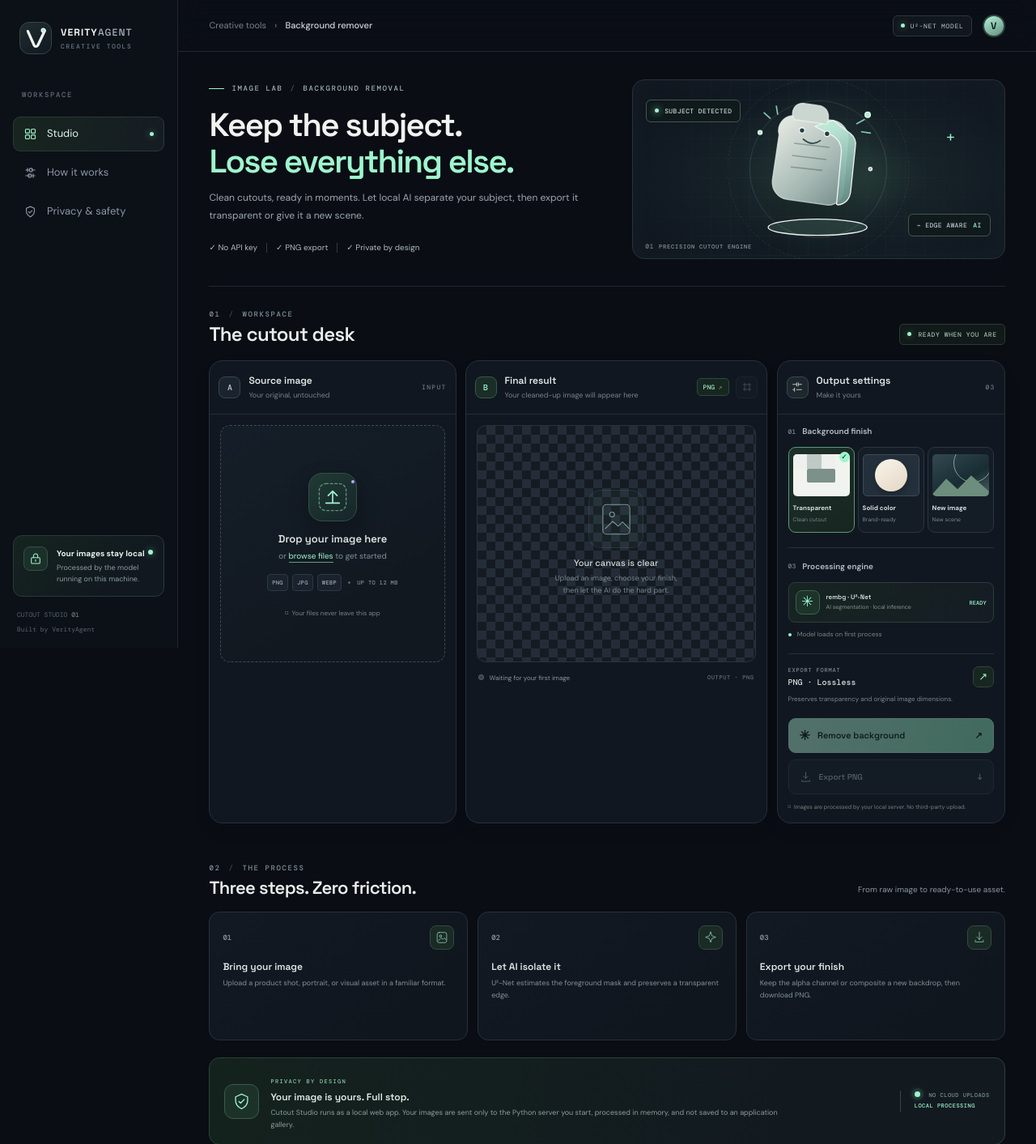
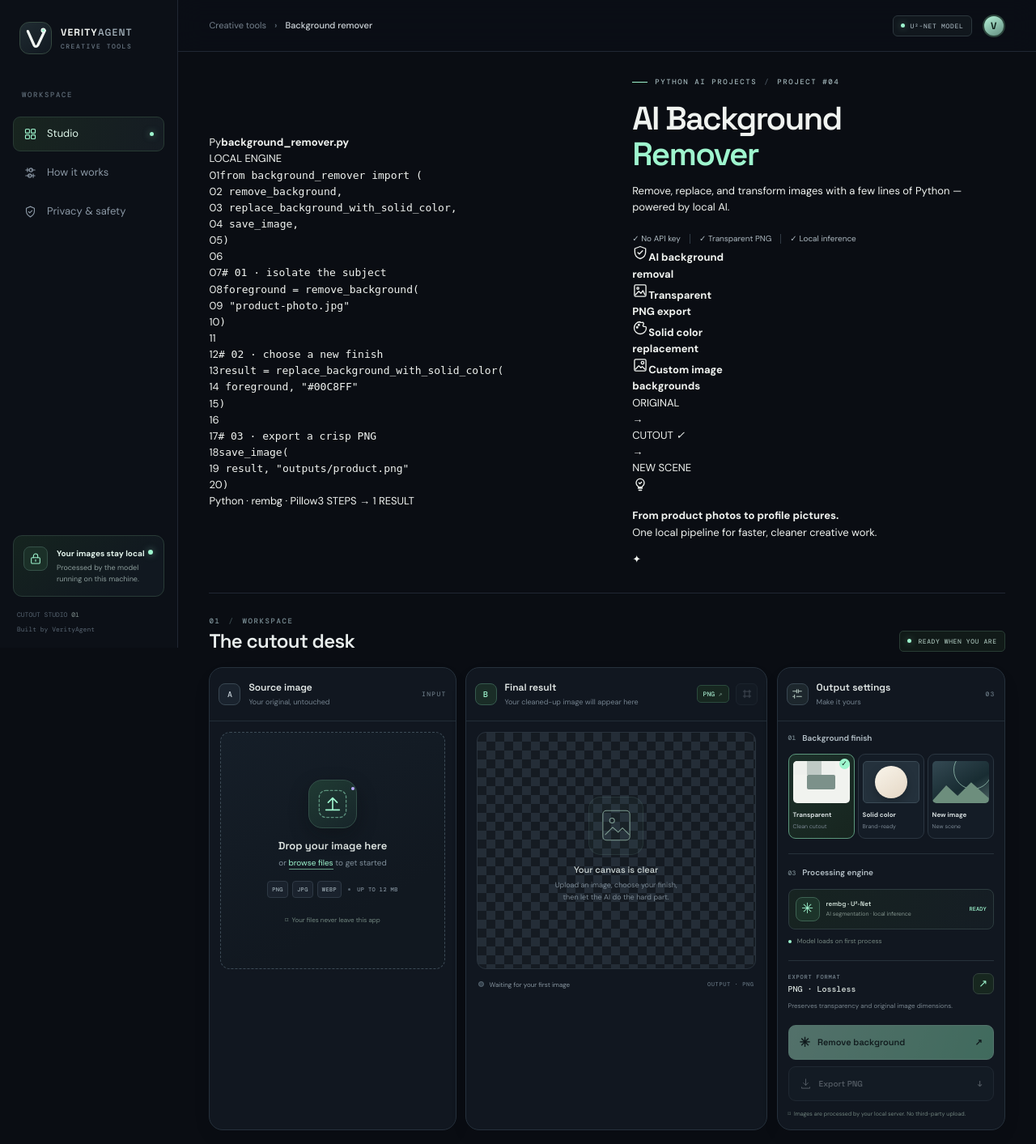
Before and after one commit to muhammadsaeed-ai/verityagent-ai-background-remover, a Flask app: page / in a window 1280 px wide. Shown: the top 1413 px of the page at 81% size. Run offline with Flask 3, Linux system fonts and the light colour scheme.

Commit message:
Redesign studio hero with animated neon developer showcase

```diff
--- a/templates/index.html
+++ b/templates/index.html
@@ -33,27 +33,61 @@
   <main class="main">
     <header class="topbar"><div class="breadcrumb"><span>Creative tools</span><b>›</b><strong>Background remover</strong></div><div class="top-actions"><span class="model-chip"><i></i> U²-NET MODEL</span><span class="avatar">V</span></div></header>
     <div class="page">
-      <section class="hero">
-        <div class="hero-copy">
-          <div class="eyebrow"><i></i> IMAGE LAB <span>/</span> BACKGROUND REMOVAL</div>
-          <h1>Keep the subject.<br><em>Lose everything else.</em></h1>
-          <p>Clean cutouts, ready in moments. Let local AI separate your subject, then export it transparent or give it a new scene.</p>
-          <div class="hero-proof"><span>✓ No API key</span><i></i><span>✓ PNG export</span><i></i><span>✓ Private by design</span></div>
-        </div>
-        <div class="hero-art" aria-label="Decorative illustration of a subject cutout" role="img">
-          <div class="art-grid"></div><div class="orbit orbit-a"></div><div class="orbit orbit-b"></div><div class="art-halo"></div>
-          <svg class="art-subject" viewBox="0 0 250 230" fill="none" aria-hidden="true">
-            <defs><linearGradient id="body" x1="45" y1="32" x2="194" y2="202" gradientUnits="userSpaceOnUse"><stop stop-color="#F6F5EF"/><stop offset=".54" stop-color="#A4B7B2"/><stop offset="1" stop-color="#506B69"/></linearGradient><linearGradient id="side" x1="151" y1="52" x2="202" y2="185" gradientUnits="userSpaceOnUse"><stop stop-color="#B9EAD8"/><stop offset="1" stop-color="#567B79"/></linearGradient></defs>
-            <ellipse cx="124" cy="203" rx="73" ry="12" fill="#9EF5CE" fill-opacity=".12"/>
-            <path d="M67 66c-4-15 8-29 23-28l57 7c13 2 23 14 22 28l-7 76c-1 13-12 23-25 21l-58-8c-14-2-23-14-22-28l10-68Z" fill="url(#body)" stroke="#EAF7F1" stroke-opacity=".65" stroke-width="1.5"/>
-            <path d="m147 45 26 20c5 4 8 11 7 17l-7 67c-1 12-8 20-19 21l-2-1 7-76c1-12-5-22-16-27l-23-12 27-9Z" fill="url(#side)" fill-opacity=".92"/>
-            <path d="M87 38c-1-11 6-19 17-18l21 3c10 1 16 9 15 19l-2 9-48-7-3-6Z" fill="#CBD6D0" stroke="#EAF7F1" stroke-opacity=".7"/>
-            <path d="m90 79 51 6m-54 12 49 6m-51 11 45 5" stroke="#344A4B" stroke-opacity=".38" stroke-width="2" stroke-linecap="round"/>
-            <circle cx="101" cy="60" r="4" fill="#273A3A"/><circle cx="138" cy="65" r="4" fill="#273A3A"/><path d="M103 73c8 7 17 8 25 2" stroke="#324D4B" stroke-width="2.2" stroke-linecap="round"/>
-            <path d="m54 42-9-8m20 2-2-12m119 26 11-6m-4 18 13 2" stroke="#9EF5CE" stroke-width="2" stroke-linecap="round" opacity=".8"/>
-            <circle cx="39" cy="63" r="3" fill="#9EF5CE"/><circle cx="198" cy="37" r="4" fill="#9EF5CE"/><circle cx="202" cy="117" r="2.5" fill="#B6A6FF"/>
-          </svg>
-          <div class="art-tag art-tag-top"><i></i> SUBJECT DETECTED</div><div class="art-tag art-tag-bottom">⌁ EDGE AWARE <b>AI</b></div><div class="art-mark">+</div><div class="art-caption">01 <span>PRECISION CUTOUT ENGINE</span></div>
+      <section class="hero showcase-hero" aria-labelledby="showcase-title">
+        <article class="code-window visual-in">
+          <div class="code-window-top">
+            <div class="window-lights" aria-hidden="true"><i></i><i></i><i></i></div>
+            <div class="code-file"><span class="python-mark">Py</span><strong>background_remover.py</strong></div>
+            <span class="code-status"><i></i> LOCAL ENGINE</span>
+          </div>
+          <div class="code-editor" aria-label="Illustrative Python usage example">
+            <div class="code-scan" aria-hidden="true"></div>
+            <div class="code-line"><span class="line-no">01</span><code><span class="syn-purple">from</span> background_remover <span class="syn-purple">import</span> (</code></div>
+            <div class="code-line"><span class="line-no">02</span><code>    remove_background,</code></div>
+            <div class="code-line"><span class="line-no">03</span><code>    replace_background_with_solid_color,</code></div>
+            <div class="code-line"><span class="line-no">04</span><code>    save_image,</code></div>
+            <div class="code-line"><span class="line-no">05</span><code>)</code></div>
+            <div class="code-line spacer-line"><span class="line-no">06</span><code></code></div>
+            <div class="code-line"><span class="line-no">07</span><code><span class="syn-comment"># 01 · isolate the subject</span></code></div>
+            <div class="code-line"><span class="line-no">08</span><code>foreground = <span class="syn-cyan">remove_background</span>(</code></div>
+            <div class="code-line"><span class="line-no">09</span><code>    <span class="syn-string">"product-photo.jpg"</span></code></div>
+            <div class="code-line"><span class="line-no">10</span><code>)</code></div>
+            <div class="code-line spacer-line"><span class="line-no">11</span><code></code></div>
+            <div class="code-line"><span class="line-no">12</span><code><span class="syn-comment"># 02 · choose a new finish</span></code></div>
+            <div class="code-line active-code"><span class="line-no">13</span><code>result = <span class="syn-cyan">replace_background_with_solid_color</span>(</code></div>
+            <div class="code-line active-code"><span class="line-no">14</span><code>    foreground, <span class="syn-string">"#00C8FF"</span></code></div>
+            <div class="code-line active-code"><span class="line-no">15</span><code>)</code></div>
+            <div class="code-line spacer-line"><span class="line-no">16</span><code></code></div>
+            <div class="code-line"><span class="line-no">17</span><code><span class="syn-comment"># 03 · export a crisp PNG</span></code></div>
+            <div class="code-line"><span class="line-no">18</span><code><span class="syn-cyan">save_image</span>(</code></div>
+            <div class="code-line"><span class="line-no">19</span><code>    result, <span class="syn-string">"outputs/product.png"</span></code></div>
+            <div class="code-line"><span class="line-no">20</span><code>)</code></div>
+            <div class="code-cursor" aria-hidden="true"></div>
+          </div>
+          <div class="code-window-foot"><span><i></i> Python · rembg · Pillow</span><span>3 STEPS <b>→</b> 1 RESULT</span></div>
+        </article>
+
+        <div class="showcase-copy visual-in delay-one">
+          <div class="eyebrow"><i></i> PYTHON AI PROJECTS <span>/</span> PROJECT #04</div>
+          <h1 id="showcase-title">AI Background<br><em>Remover</em></h1>
+          <p>Remove, replace, and transform images with a few lines of Python — powered by local AI.</p>
+          <div class="hero-proof"><span>✓ No API key</span><i></i><span>✓ Transparent PNG</span><i></i><span>✓ Local inference</span></div>
+
+          <div class="feature-grid" aria-label="Project capabilities">
+            <div class="feature-item"><span class="feature-icon shield-icon"><svg viewBox="0 0 24 24"><path d="M12 3 20 6v5c0 5-3.3 8.5-8 10-4.7-1.5-8-5-8-10V6l8-3Z"/><path d="m8.5 12 2.2 2.2 4.8-5"/></svg></span><b>AI background<br>removal</b></div>
+            <div class="feature-item"><span class="feature-icon"><svg viewBox="0 0 24 24"><rect x="3.5" y="3.5" width="17" height="17" rx="2"/><circle cx="8.5" cy="8.5" r="1.5"/><path d="m5 18 5-5 3 3 3-4 3 6"/></svg></span><b>Transparent<br>PNG export</b></div>
+            <div class="feature-item"><span class="feature-icon"><svg viewBox="0 0 24 24"><path d="M12 3a9 9 0 1 0 9 9c0-1.1-.9-2-2-2h-1.5a1.5 1.5 0 0 1-1.2-2.4A2 2 0 0 0 14.7 4H12Z"/><circle cx="7.5" cy="11" r="1"/><circle cx="10" cy="7.5" r="1"/></svg></span><b>Solid color<br>replacement</b></div>
+            <div class="feature-item"><span class="feature-icon"><svg viewBox="0 0 24 24"><rect x="3.5" y="3.5" width="17" height="17" rx="2"/><circle cx="15.5" cy="8.5" r="2"/><path d="m5 18 5-5 3 3 2-2 4 4"/></svg></span><b>Custom image<br>backgrounds</b></div>
+          </div>
+
+          <div class="process-showcase" aria-label="Illustration of background removal">
+            <div class="process-card original-card"><div class="sample-art"><span class="sample-halo"></span><span class="sample-product"><i></i></span><span class="sample-ground"></span></div><span class="process-label">ORIGINAL</span></div>
+            <span class="process-arrow" aria-hidden="true">→</span>
+            <div class="process-card transparent-card"><div class="sample-art checker-mini"><span class="sample-product"><i></i></span></div><span class="process-label">CUTOUT <i>✓</i></span></div>
+            <span class="process-arrow" aria-hidden="true">→</span>
+            <div class="process-card new-bg-card"><div class="sample-art"><span class="sample-orb"></span><span class="sample-product"><i></i></span><span class="sample-ground"></span></div><span class="process-label">NEW SCENE</span></div>
+          </div>
+          <div class="showcase-note"><span class="note-bulb"><svg viewBox="0 0 24 24"><path d="M9 18h6m-5 3h4M8 14.5a6 6 0 1 1 8 0c-.8.6-1.2 1.2-1.3 2H9.3c-.1-.8-.5-1.4-1.3-2Z"/><path d="m10 10 1.5 1.5L14 9"/></svg></span><p><b>From product photos to profile pictures.</b><br>One local pipeline for faster, cleaner creative work.</p><span class="note-spark">✦</span></div>
         </div>
       </section>
 
```
